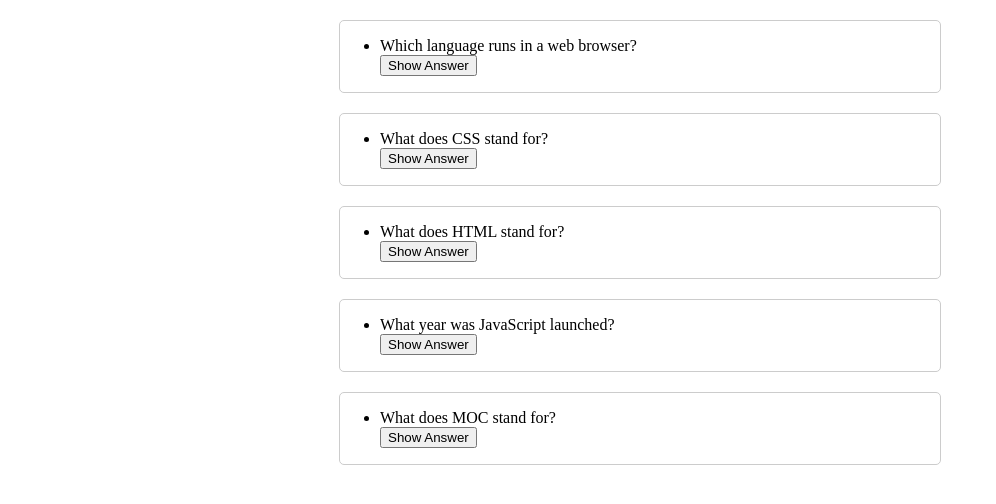
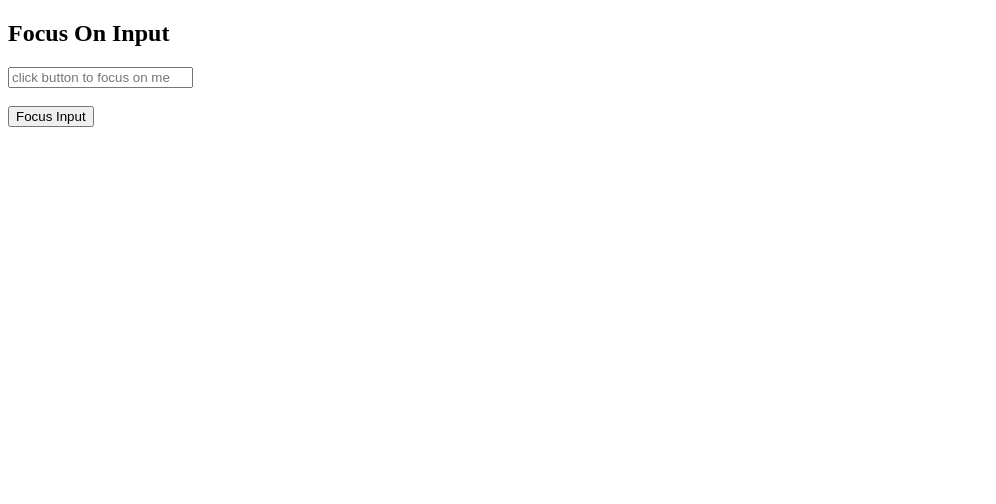
Before and after one commit to vaibhavjoc/React-Basics, a React (Vite) app: page / in a window 1280 px wide. Shown: the top 504 px of the page, without its empty margins (0-996 px from the left). Built offline with nearby package versions, Linux system fonts and the light colour scheme.

Commit message:
useRef DOM

```diff
--- a/src/App.jsx
+++ b/src/App.jsx
@@ -1,78 +1,27 @@
-import React from 'react';
+import React, { useRef } from 'react';
 import { useState } from 'react'
-
-//always make a different component for different things
-//do not complicate things
-//first pseudo code, divide components you want to have
-//then start building those components
 
 function App() {
 
-  const [quizdata, setQuizData] = useState([{
-    question: "Which language runs in a web browser?",
-    answer: "Javascript",
-    id: 1
-  },
-  {
-    question: "What does CSS stand for?",
-    answer: "Cascading Style Sheets",
-    id: 2
-  },
-  {
-    question: "What does HTML stand for?",
-    answer: "Hypertext Markup Language",
-    id: 3
-  },
-  {
-    question: "What year was JavaScript launched?",
-    answer: "1995",
-    id: 4
-  },
-  {
-    question: "What does MOC stand for?",
-    answer: "Men of culture",
-    id: 5
-  },
-  ]
-  )
+  //create a ref to store the input element
+  const inputRef = useRef(null)
 
-  const [activeId, setActiveId] = useState(null);
+  //define the function to focus on input
+  function focusInput() {
 
-  //every quiz element has gets its quiz id
-  //active id is set to be null
-  //when you first time clicks the show answer
-  //onclick function runs it sees that ternary operator results in setting activeId since it turns to be false
-  //the next time activeId has a value but when you click another one it still results in false
-  const quizComponents = quizdata.map(quiz =>
-    <QuizComponent
-      key={quiz.id} // Add a key for list rendering
-      question={quiz.question}
-      answer={quiz.answer}
-      isOpen={quiz.id === activeId} // Is this component the active one?
-      onClick={() => setActiveId(activeId === quiz.id ? null : quiz.id)} // Logic to open/close
-    />
-  )
-
-  function QuizComponent({ question, answer, isOpen, onClick }) {
-
-    return (
-      <div style={{ border: '1px solid #ccc', borderRadius: '5px', maxWidth: '600px', margin: '20px auto' }}>
-        <ul>
-
-          <li>{question}</li>
-          <button onClick={onClick}>{isOpen ? 'Hide Answer' : 'Show Answer'}</button>
-
-          {isOpen && <p style={{ color: "blue" }}>{answer}</p>}
-
-        </ul>
-
-      </div>
-    )
+    //Access the DOM node and call the focus method
+    inputRef.current.focus();
   }
 
   return (
     <div>
-      {quizComponents}
+      <h2>Focus On Input</h2>
+
+      {/* Attach the ref to input element */}
+      <input ref={inputRef} type="text" placeholder='click button to focus on me' />
+      <br />
+      <br />
+      <button onClick={focusInput}>Focus Input</button>
     </div>
   )
 }
```
